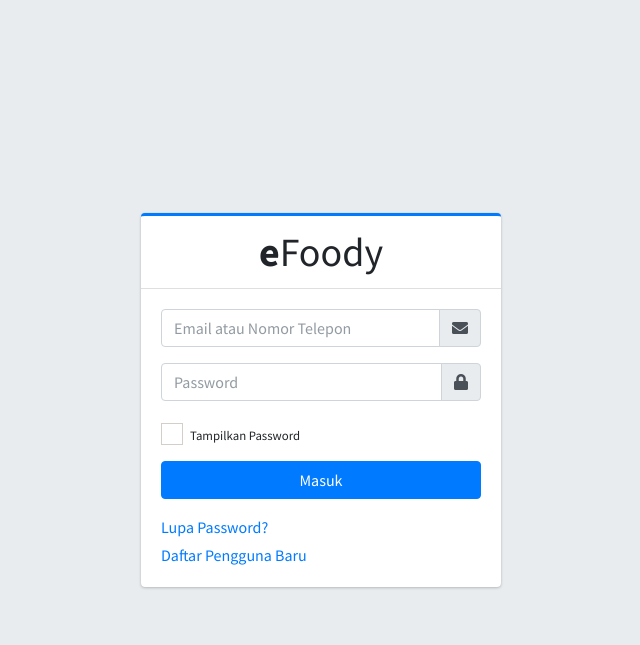
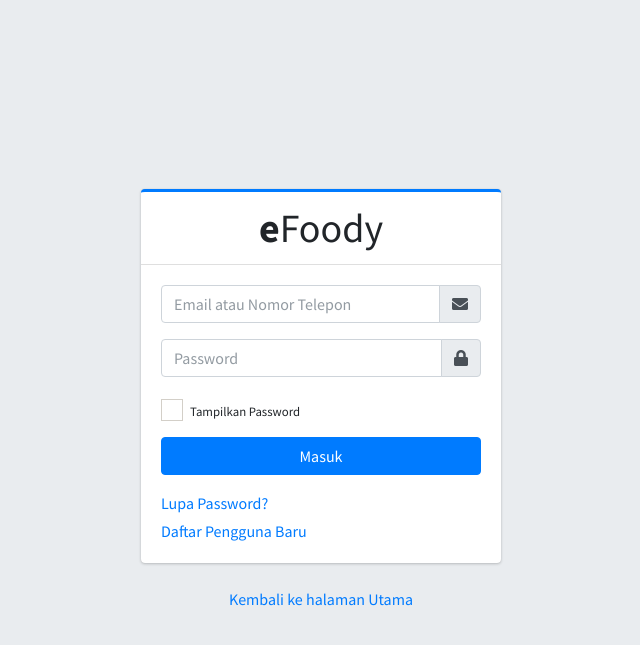
Before and after one commit to asepsurya/eFoody2-php, a PHP site: page /pages/login/index.php in a window 1280 px wide. Shown: the top 645 px of the page, without its empty margins (319-959 px from the left). Run offline with PHP 8.4, Linux system fonts and the light colour scheme; some libraries are stand-ins or nearby versions.

Commit message:
front page

```diff
--- a/pages/login/index.php
+++ b/pages/login/index.php
@@ -69,6 +69,8 @@
     </div>
     <!-- /.card-body -->
   </div>
+  <br>
+  <center><a href="ads">Kembali ke halaman Utama</a></center>
   <!-- /.card -->
 </div>
 <!-- jQuery -->
```
